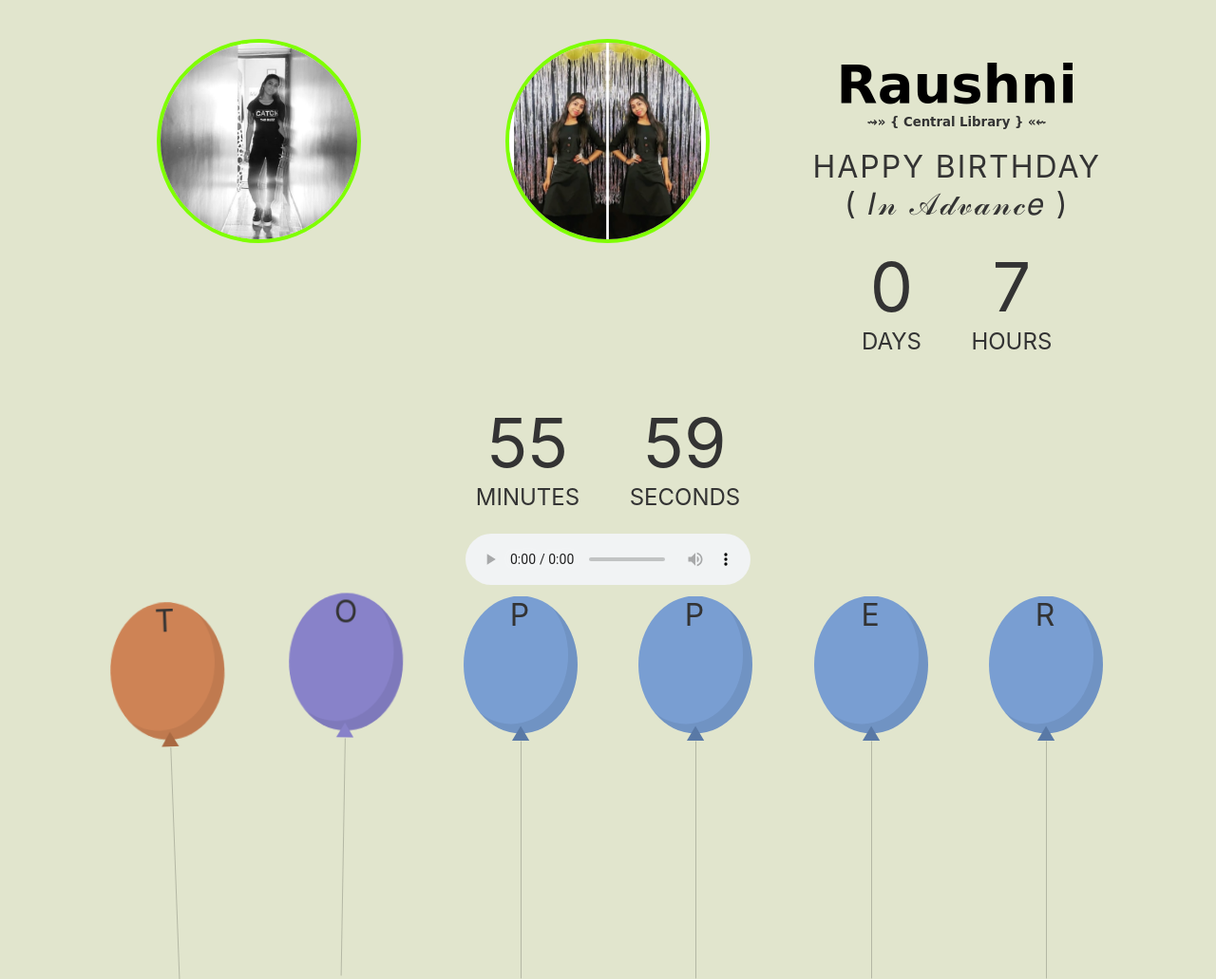
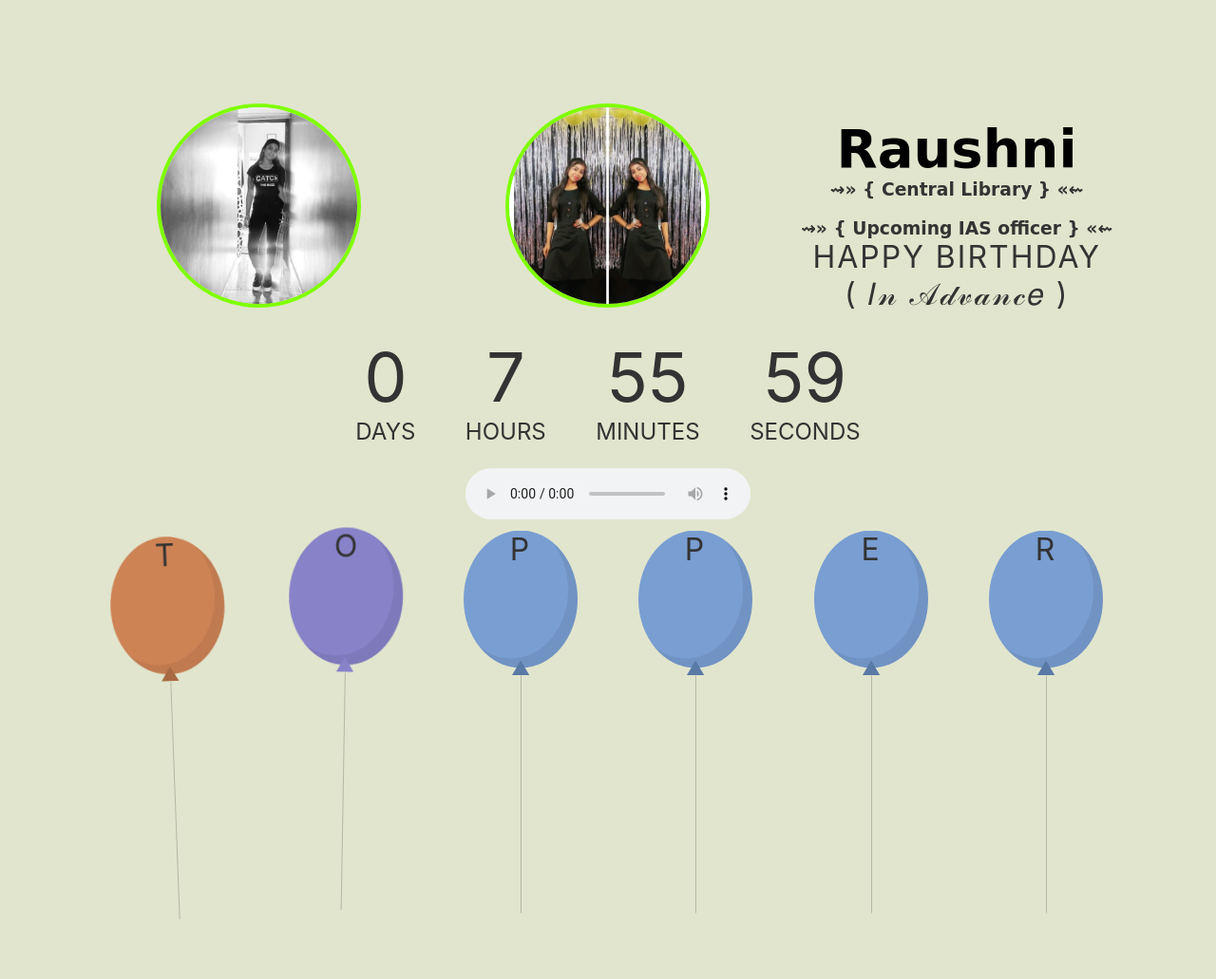
Before and after one commit to rishisai1526/raushni-s-bday, a plain HTML site: page index.html in a window 1280 px wide. Shown: the top 1031 px of the page at 95% size. After the commit the page ends 970 px from the top, so only its background shows below. Drawn offline with Linux system fonts and the light colour scheme; files whose address does not match are found by name.

Commit message:
Update index.html

```diff
--- a/index.html
+++ b/index.html
@@ -11,7 +11,8 @@
 <div class="R">
 <div class="row"><a href="https://www.instagram.com/raushni_jaiswal/"><div class="column"><img class="a" src="images/r.jpeg"></div>
 <div class="column"><img class="b" src="images/raushini1 (1).jpeg"</div></a></div><br>
- <h2 class="u">Raushni</h2><h5 class="alias">⇝» { Central Library } «⇜</h5><br>
+ <h2 class="u">Raushni</h2><h3 class="alias">⇝» { Central Library } «⇜</h3><br>
+ <h3 class="alias">⇝» { Upcoming IAS officer } «⇜</h3>
   <h1 id="headline">Happy Birthday <br>( 𝐼𝓃 𝒜𝒹𝓋𝒶𝓃𝒸𝑒 ) </h1>
   <div id="countdown">
     <ul>
```
